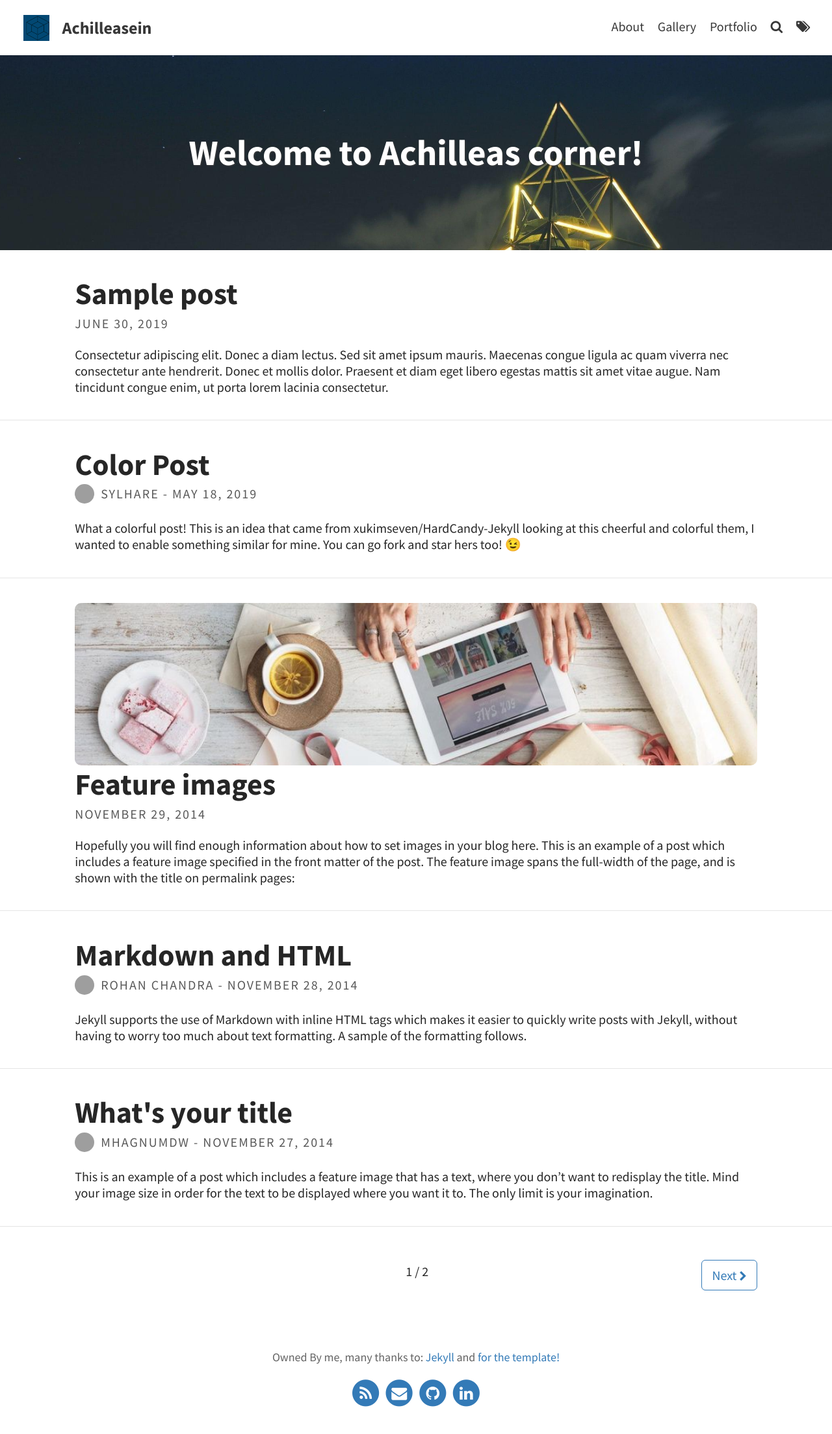
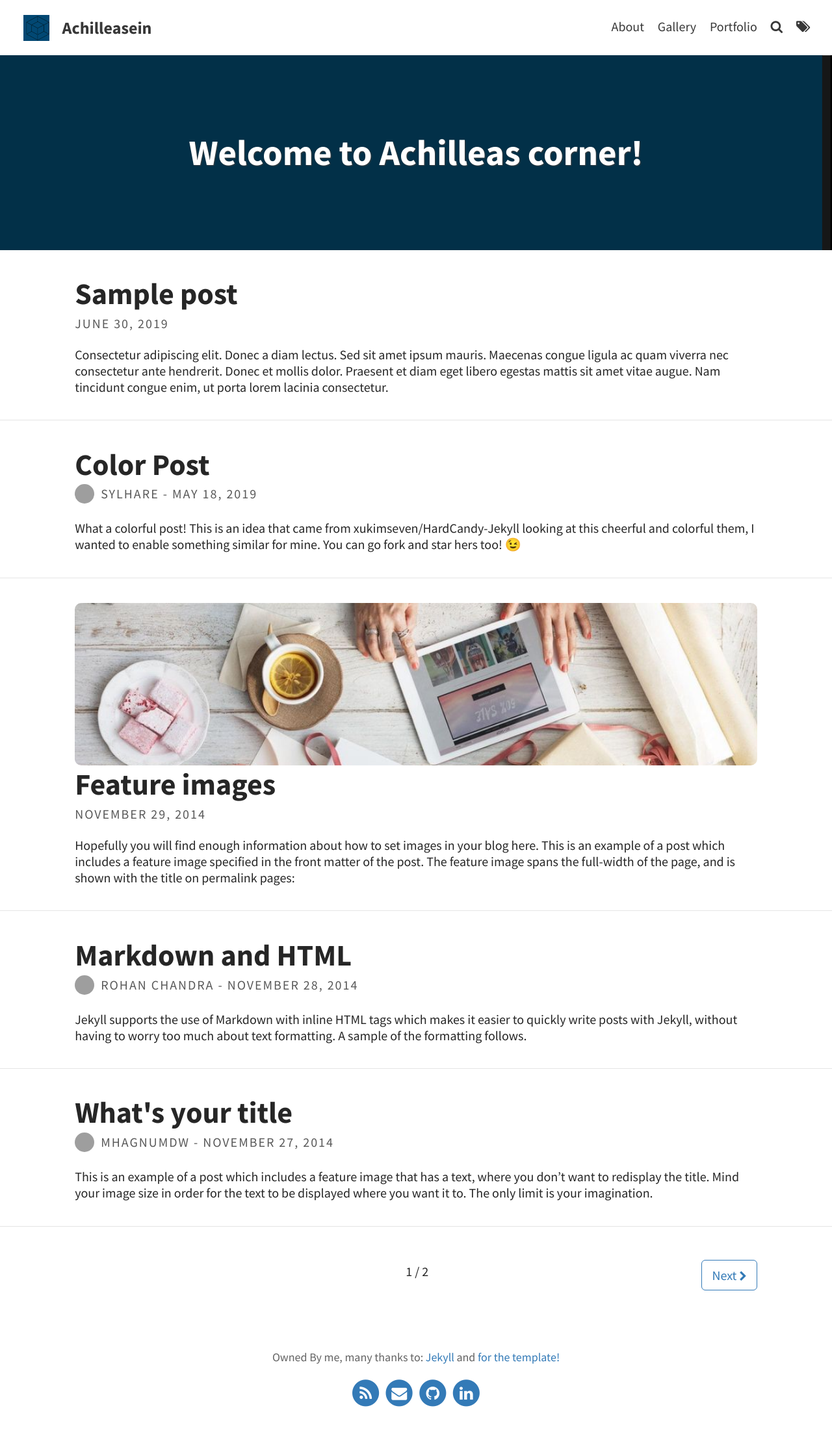
Before and after one commit to Achilleasein/achilleasein, a Jekyll site: the page built from index.html, in a window 1280 px wide. Shown: the whole page at 65% size. Built offline with Jekyll 4.4.1, drawn with Linux system fonts in a browser that asks for light colours; the list of posts is cut into pages by our own code; grey boxes are pictures that could not be loaded.

Commit message:
adding gif and updating config+readme

```diff
--- a/_config.yml
+++ b/_config.yml
@@ -10,7 +10,7 @@ favicon: assets/favicon.ico                             # Icon displayed in the
 
 # Header and footer text
 header_text: Welcome to Achilleas corner!  # Change Blog header text
-header_feature_image: assets/img/pexels/triangular.jpeg
+header_feature_image: assets/img/pexels/test.gif #assets/img/pexels/triangular.jpeg
 footer_text: >
   Owned By me, many thanks to: <a href="https://jekyllrb.com/">Jekyll</a> and <a href="https://github.com/sylhare/Type-on-Strap"> for the template!</a>
 
```
Also changed, not shown: README.md, assets/img/pexels/test.gif (added), assets/img/test.gif (added).
